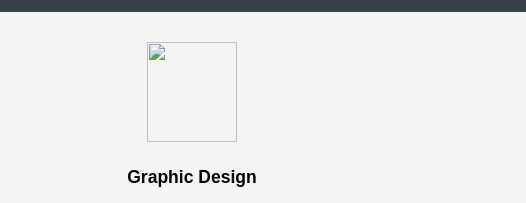
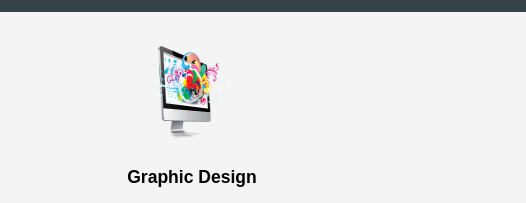
Before and after one commit to slossius/dusk, a plain HTML site: page index.html in a window 1280 px wide. Shown: the part 581-784 px from the top of the page, 754-1280 px from the left. Drawn offline with Linux system fonts and the light colour scheme; files whose address does not match are found by name.

Commit message:
Update index.html

```diff
--- a/index.html
+++ b/index.html
@@ -56,7 +56,7 @@
 					<p>Lorem ipsum dolor sit amet, consectetur adipisicing elit, sed do eiusmod</p>
 				</div>
 				<div class="box">
-					<img src="./images/graphic_design.png">
+					<img src="https://rawgit.com/slossius/dusk/master/graphic_design.png?raw=true">
 					<h3>Graphic Design</h3>
 					<p>Lorem ipsum dolor sit amet, consectetur adipisicing elit, sed do eiusmod</p>
 				</div>
```
